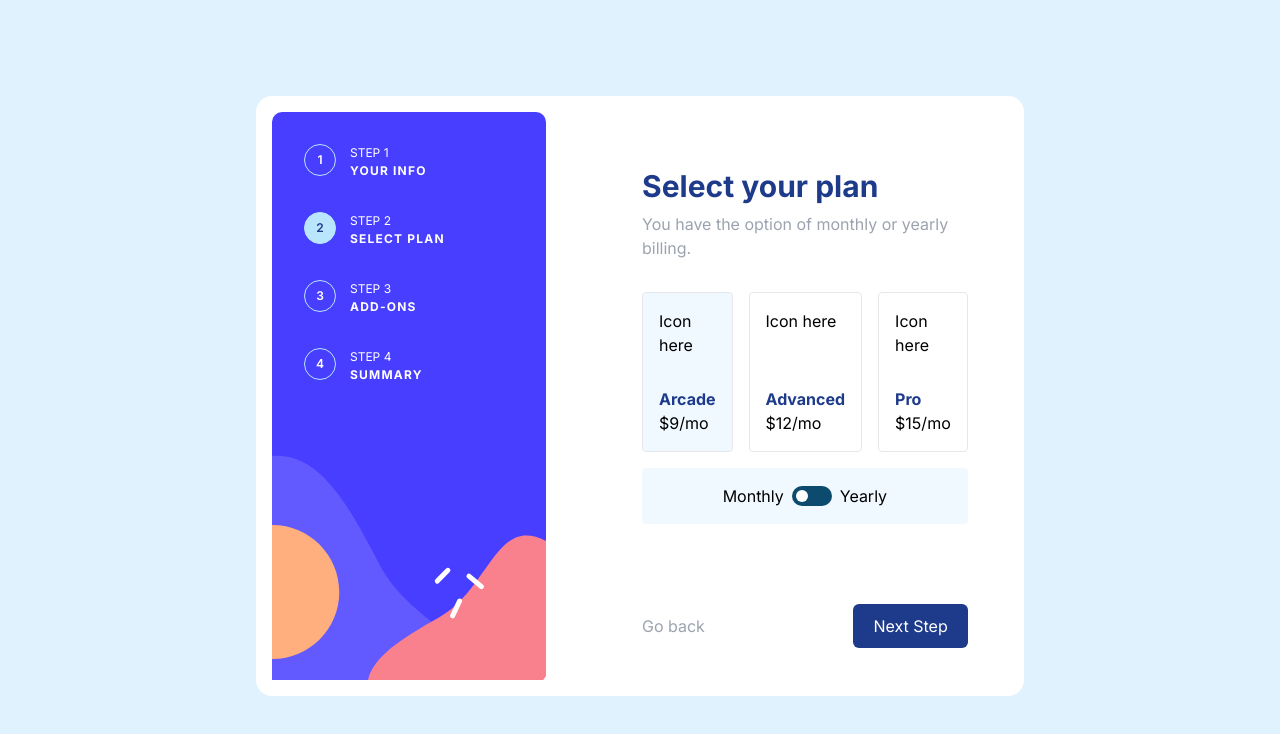
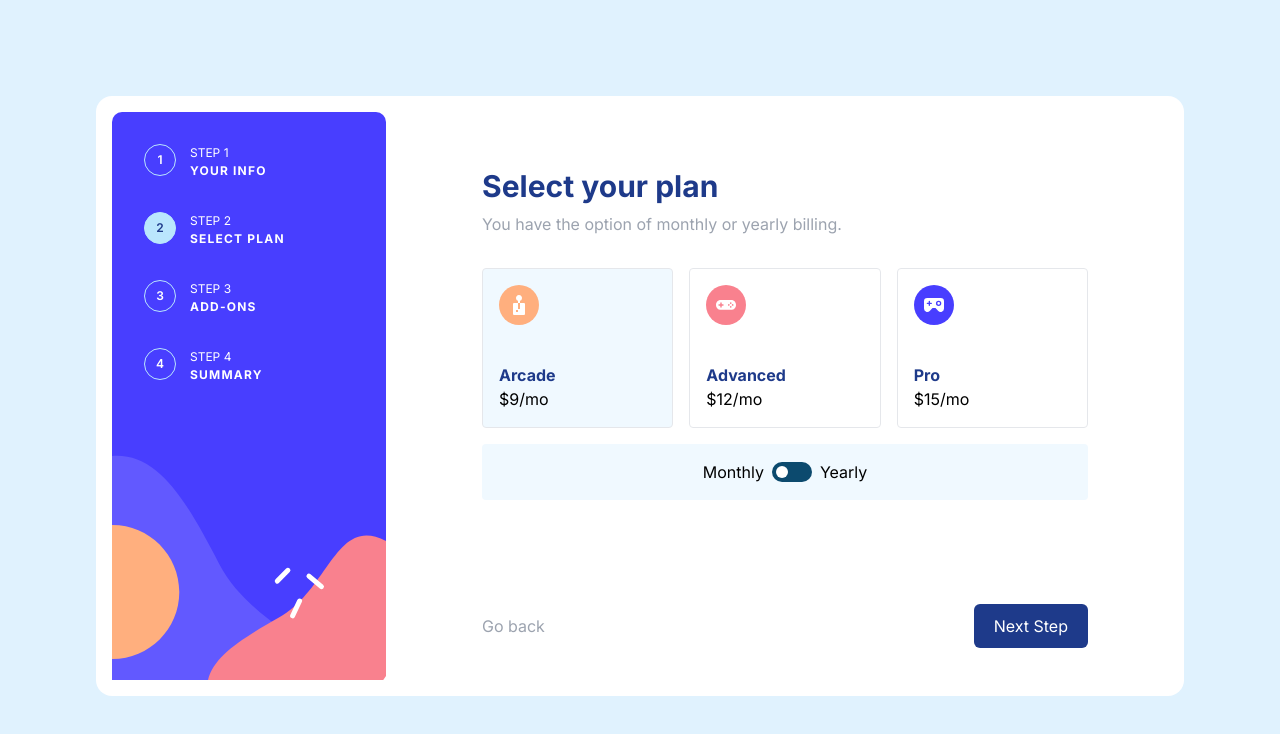
Before and after one commit to dominikrubroeder/multi-step-form, a Next.js app: page / in a window 1280 px wide. Both pictures are taken after a click on the button "Next Step". Shown: the top 734 px of the page. Built offline with nearby package versions, Linux system fonts and the light colour scheme.

Commit message:
Build Interface of Step 1 and 2

```diff
--- a/src/app/page.tsx
+++ b/src/app/page.tsx
@@ -10,7 +10,7 @@
 
   return (
     <main className="flex min-h-screen flex-col items-center justify-between md:p-24">
-      <div className="bg-sky-100 grid gap-4 w-full md:p-4 md:max-w-screen-md md:rounded-2xl md:bg-white md:grid-cols-[auto_1fr]">
+      <div className="bg-sky-100 grid gap-4 w-full md:p-4 md:rounded-2xl md:bg-white md:grid-cols-[auto_1fr]">
         <Sidebar currentStep={step} setStep={(to: number) => setStep(to)} />
         <StepLayout
           step={step}
--- a/src/components/StepLayout.tsx
+++ b/src/components/StepLayout.tsx
@@ -13,7 +13,7 @@
 }: StepLayoutProps) {
   return (
     <div className="relative flex flex-col justify-between md:pt-8 md:pb-4 lg:px-16">
-      <div className="grid gap-8 bg-white rounded-2xl mx-auto w-full px-4 py-6 -translate-y-[5rem] md:-translate-y-0">
+      <div className="grid gap-8 bg-white rounded-2xl mx-auto w-full max-w-md px-4 py-6 -translate-y-[5rem] md:-translate-y-0 md:max-w-none">
         <header className="grid gap-2">
           <h2 className="text-3xl font-bold text-blue-900">
             {steps[step - 1].headline}
@@ -25,7 +25,7 @@
       </div>
 
       <footer className="p-4 bg-white">
-        <div className="flex items-center justify-between max-w-md w-full mx-auto">
+        <div className="flex items-center justify-between max-w-md w-full mx-auto md:max-w-none">
           <button
             className={`text-gray-400 transition ${
               step === 1 ? "opacity-0 invisible" : "opacity-1 visible"
--- a/src/components/step-content/SelectYourPlan.tsx
+++ b/src/components/step-content/SelectYourPlan.tsx
@@ -1,30 +1,41 @@
 "use client";
-import { useState } from "react";
+import { JSX, useState } from "react";
+import IconArcade from "@/components/svg/IconArcade";
+import IconAdvanced from "@/components/svg/IconAdvanced";
+import IconPro from "@/components/svg/IconPro";
 
 type BillingPlanTitle = "Arcade" | "Advanced" | "Pro";
 type BillingPeriod = "Monthly" | "Yearly";
 
 interface BillingPlan {
   title: BillingPlanTitle;
+  icon: JSX.Element;
   monthlyPayment: number;
   yearlyPayment: number;
+  yearlyHint: string;
 }
 
 const billingPlans: BillingPlan[] = [
   {
     title: "Arcade",
+    icon: <IconArcade />,
     monthlyPayment: 9,
     yearlyPayment: 90,
+    yearlyHint: "2 month free",
   },
   {
     title: "Advanced",
+    icon: <IconAdvanced />,
     monthlyPayment: 12,
     yearlyPayment: 120,
+    yearlyHint: "2 month free",
   },
   {
     title: "Pro",
+    icon: <IconPro />,
     monthlyPayment: 15,
     yearlyPayment: 150,
+    yearlyHint: "2 month free",
   },
 ];
 
@@ -38,7 +49,7 @@
   };
   return (
     <div className="grid gap-4">
-      <div className="flex gap-4">
+      <div className="grid gap-4 md:grid-cols-3">
         {billingPlans.map((plan, index) => (
           <div
             key={index}
@@ -47,7 +58,7 @@
             }`}
             onClick={() => setSelectedPlan(plan.title)}
           >
-            <div>Icon here</div>
+            {plan.icon}
             <div>
               <h3 className="font-bold text-blue-900">{plan.title}</h3>
               <p>
@@ -56,6 +67,9 @@
                   ? `${plan.monthlyPayment}/mo`
                   : `${plan.yearlyPayment}/yr`}
               </p>
+              {billingPeriod === "Yearly" && (
+                <p className="text-xs text-blue-900">{plan.yearlyHint}</p>
+              )}
             </div>
           </div>
         ))}
--- /dev/null
+++ b/src/components/svg/IconAdvanced.tsx
@@ -0,0 +1,19 @@
+export default function IconAdvanced() {
+  return (
+    <svg
+      xmlns="http://www.w3.org/2000/svg"
+      width="40"
+      height="40"
+      viewBox="0 0 40 40"
+    >
+      <g fill="none" fillRule="evenodd">
+        <circle cx="20" cy="20" r="20" fill="#F9818E" />
+        <path
+          fill="#FFF"
+          fillRule="nonzero"
+          d="M25.057 15H14.944C12.212 15 10 17.03 10 19.885c0 2.857 2.212 4.936 4.944 4.936h10.113c2.733 0 4.943-2.08 4.943-4.936S27.79 15 25.057 15ZM17.5 20.388c0 .12-.108.237-.234.237h-1.552v1.569c0 .126-.138.217-.259.217H14.5c-.118 0-.213-.086-.213-.203v-1.583h-1.569c-.126 0-.217-.139-.217-.26v-.956c0-.117.086-.213.202-.213h1.584v-1.554c0-.125.082-.231.203-.231h.989c.12 0 .236.108.236.234v1.551h1.555c.125 0 .231.083.231.204v.988Zm5.347.393a.862.862 0 0 1-.869-.855c0-.472.39-.856.869-.856.481 0 .87.384.87.856 0 .471-.389.855-.87.855Zm1.9 1.866a.86.86 0 0 1-.87-.852.86.86 0 0 1 .87-.855c.48 0 .87.38.87.855a.86.86 0 0 1-.87.852Zm0-3.736a.862.862 0 0 1-.87-.854c0-.472.39-.856.87-.856s.87.384.87.856a.862.862 0 0 1-.87.854Zm1.899 1.87a.862.862 0 0 1-.868-.855c0-.472.389-.856.868-.856s.868.384.868.856a.862.862 0 0 1-.868.855Z"
+        />
+      </g>
+    </svg>
+  );
+}
--- /dev/null
+++ b/src/components/svg/IconArcade.tsx
@@ -0,0 +1,19 @@
+export default function IconArcade() {
+  return (
+    <svg
+      xmlns="http://www.w3.org/2000/svg"
+      width="40"
+      height="40"
+      viewBox="0 0 40 40"
+    >
+      <g fill="none" fillRule="evenodd">
+        <circle cx="20" cy="20" r="20" fill="#FFAF7E" />
+        <path
+          fill="#FFF"
+          fillRule="nonzero"
+          d="M24.995 18.005h-3.998v5.998h-2v-5.998H15a1 1 0 0 0-1 1V29a1 1 0 0 0 1 1h9.995a1 1 0 0 0 1-1v-9.995a1 1 0 0 0-1-1Zm-5.997 8.996h-2v-1.999h2v2Zm2-11.175a2.999 2.999 0 1 0-2 0v2.18h2v-2.18Z"
+        />
+      </g>
+    </svg>
+  );
+}
--- /dev/null
+++ b/src/components/svg/IconPro.tsx
@@ -0,0 +1,19 @@
+export default function IconPro() {
+  return (
+    <svg
+      xmlns="http://www.w3.org/2000/svg"
+      width="40"
+      height="40"
+      viewBox="0 0 40 40"
+    >
+      <g fill="none" fillRule="evenodd">
+        <circle cx="20" cy="20" r="20" fill="#483EFF" />
+        <path
+          fill="#FFF"
+          fillRule="nonzero"
+          d="M26.666 13H13.334A3.333 3.333 0 0 0 10 16.333v7.193a3.447 3.447 0 0 0 2.14 3.24c1.238.5 2.656.182 3.56-.8L18.52 23h2.96l2.82 2.966a3.2 3.2 0 0 0 3.56.8 3.447 3.447 0 0 0 2.14-3.24v-7.193A3.333 3.333 0 0 0 26.666 13Zm-9.333 6H16v1.333a.667.667 0 0 1-1.333 0V19h-1.333a.667.667 0 0 1 0-1.334h1.333v-1.333a.667.667 0 1 1 1.333 0v1.333h1.333a.667.667 0 1 1 0 1.334Zm7.333 2a2.667 2.667 0 1 1 0-5.333 2.667 2.667 0 0 1 0 5.333ZM26 18.333a1.333 1.333 0 1 1-2.667 0 1.333 1.333 0 0 1 2.667 0Z"
+        />
+      </g>
+    </svg>
+  );
+}
```
